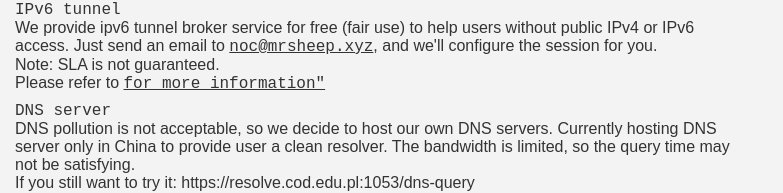
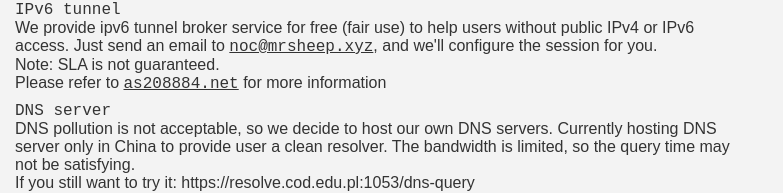
Before and after one commit to Mr-Sheep/SheepLab, a plain HTML site: page index.html in a window 1280 px wide. Shown: the part 584-777 px from the top of the page, without its empty margins (0-783 px from the left). Drawn offline with Linux system fonts and the light colour scheme; a web font is replaced by a local one.

Commit message:
Fix href issue

```diff
--- a/index.html
+++ b/index.html
@@ -56,7 +56,7 @@
                         We provide ipv6 tunnel broker service for free (fair use) to help users without public IPv4 or IPv6 access. Just send an email to <a href="mailto:noc@mrsheep.xyz">noc@mrsheep.xyz</a>, and we'll configure the session for you. <br />
                         Note: SLA is not guaranteed.
                         <br />
-                        Please refer to <a href="https://as208884.net>as208884.net"</a> for more information"
+                        Please refer to <a href="https://as208884.net>as208884.net">as208884.net</a> for more information
                     </p>
                     <a>DNS server</a>
                     <p>
```
